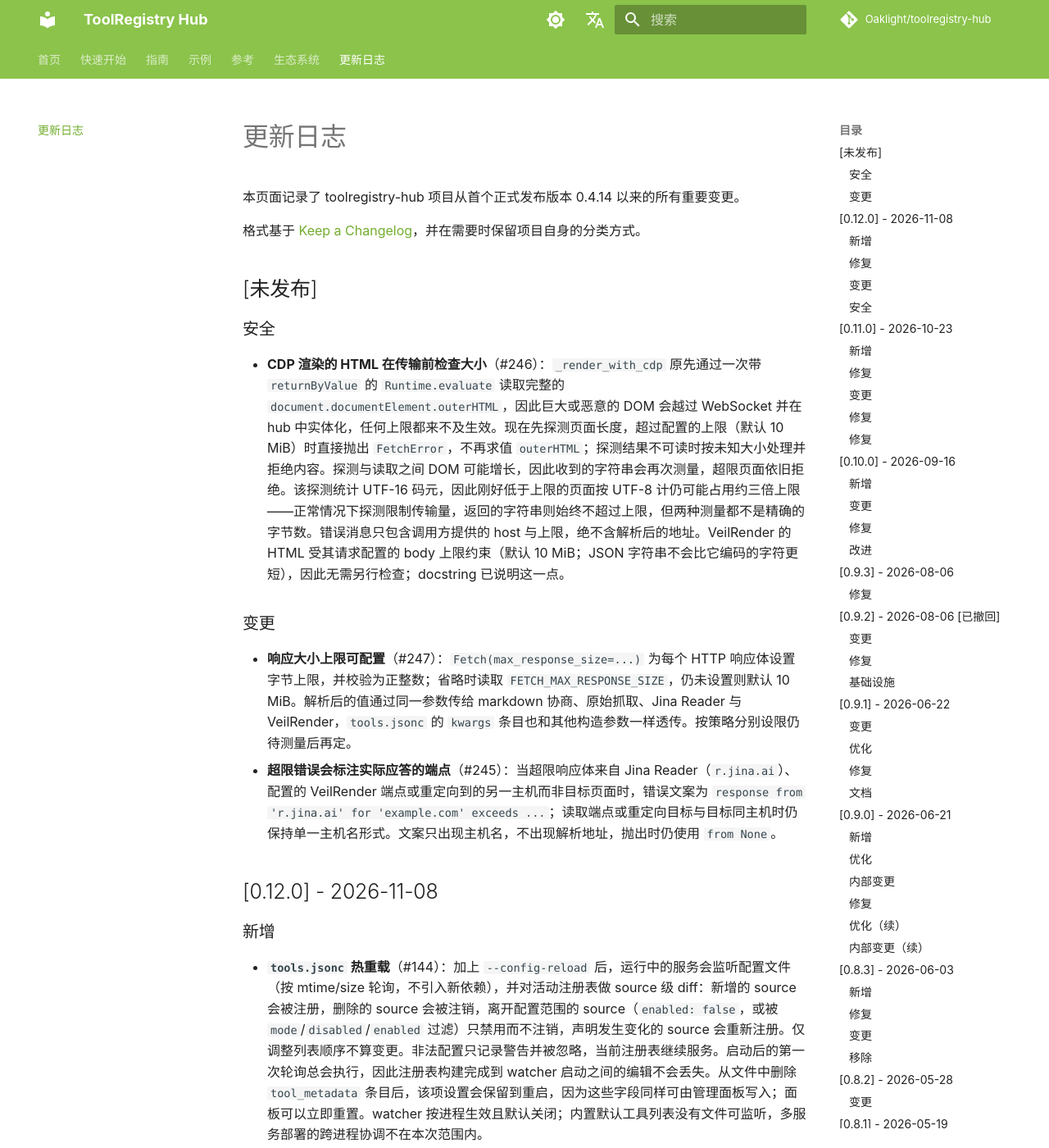
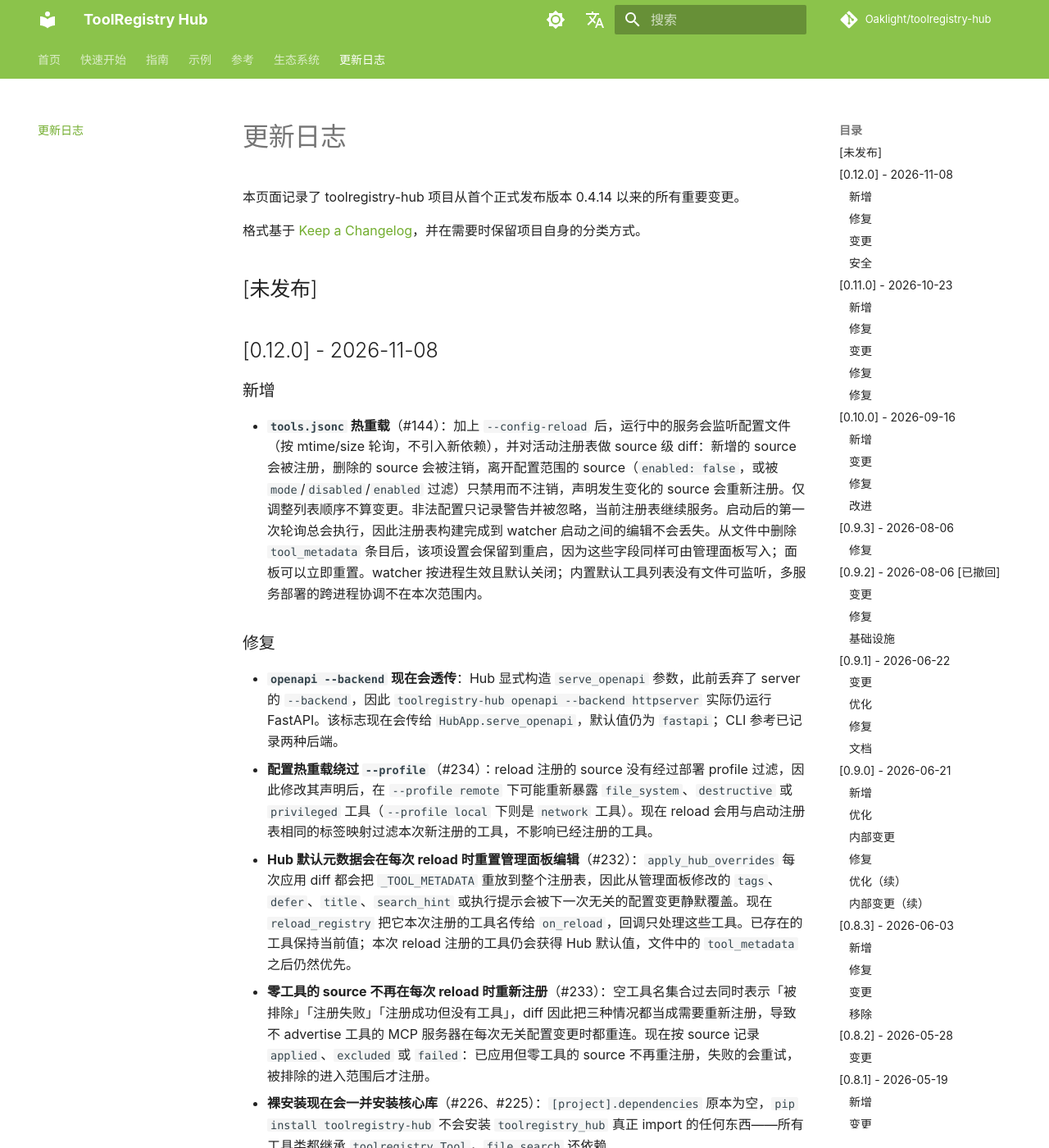
Before and after one commit to Oaklight/toolregistry-hub, an MkDocs documentation site: the page built from docs/changelog.md, in a window 1280 px wide and 1400 px high. Shown: the whole window at 82% size. Built offline with MkDocs 1.6.1 and Material for MkDocs 9.7.7, drawn with Linux system fonts in a browser that asks for light colours; some web fonts are replaced; comment, search, counter and statistics services are not loaded; some of the changed text lies outside the part shown.

Commit message:
docs(changelog): 将未发布条目并入 0.12.0

```diff
--- a/docs/changelog.md
+++ b/docs/changelog.md
@@ -13,15 +13,6 @@
 格式基于 [Keep a Changelog](https://keepachangelog.com/zh-CN/1.1.0/)，并在需要时保留项目自身的分类方式。
 
 ## [未发布]
-
-### 安全
-
-- **CDP 渲染的 HTML 在传输前检查大小**（#246）：`_render_with_cdp` 原先通过一次带 `returnByValue` 的 `Runtime.evaluate` 读取完整的 `document.documentElement.outerHTML`，因此巨大或恶意的 DOM 会越过 WebSocket 并在 hub 中实体化，任何上限都来不及生效。现在先探测页面长度，超过配置的上限（默认 10 MiB）时直接抛出 `FetchError`，不再求值 `outerHTML`；探测结果不可读时按未知大小处理并拒绝内容。探测与读取之间 DOM 可能增长，因此收到的字符串会再次测量，超限页面依旧拒绝。该探测统计 UTF-16 码元，因此刚好低于上限的页面按 UTF-8 计仍可能占用约三倍上限——正常情况下探测限制传输量，返回的字符串则始终不超过上限，但两种测量都不是精确的字节数。错误消息只包含调用方提供的 host 与上限，绝不含解析后的地址。VeilRender 的 HTML 受其请求配置的 body 上限约束（默认 10 MiB；JSON 字符串不会比它编码的字符更短），因此无需另行检查；docstring 已说明这一点。
-
-### 变更
-
-- **响应大小上限可配置**（#247）：`Fetch(max_response_size=...)` 为每个 HTTP 响应体设置字节上限，并校验为正整数；省略时读取 `FETCH_MAX_RESPONSE_SIZE`，仍未设置则默认 10 MiB。解析后的值通过同一参数传给 markdown 协商、原始抓取、Jina Reader 与 VeilRender，`tools.jsonc` 的 `kwargs` 条目也和其他构造参数一样透传。按策略分别设限仍待测量后再定。
-- **超限错误会标注实际应答的端点**（#245）：当超限响应体来自 Jina Reader（`r.jina.ai`）、配置的 VeilRender 端点或重定向到的另一主机而非目标页面时，错误文案为 `response from 'r.jina.ai' for 'example.com' exceeds ...`；读取端点或重定向目标与目标同主机时仍保持单一主机名形式。文案只出现主机名，不出现解析地址，抛出时仍使用 `from None`。
 
 ## [0.12.0] - 2026-11-08
 
```
Also changed, not shown: other parts of docs/changelog.md (+3 -0 lines).
